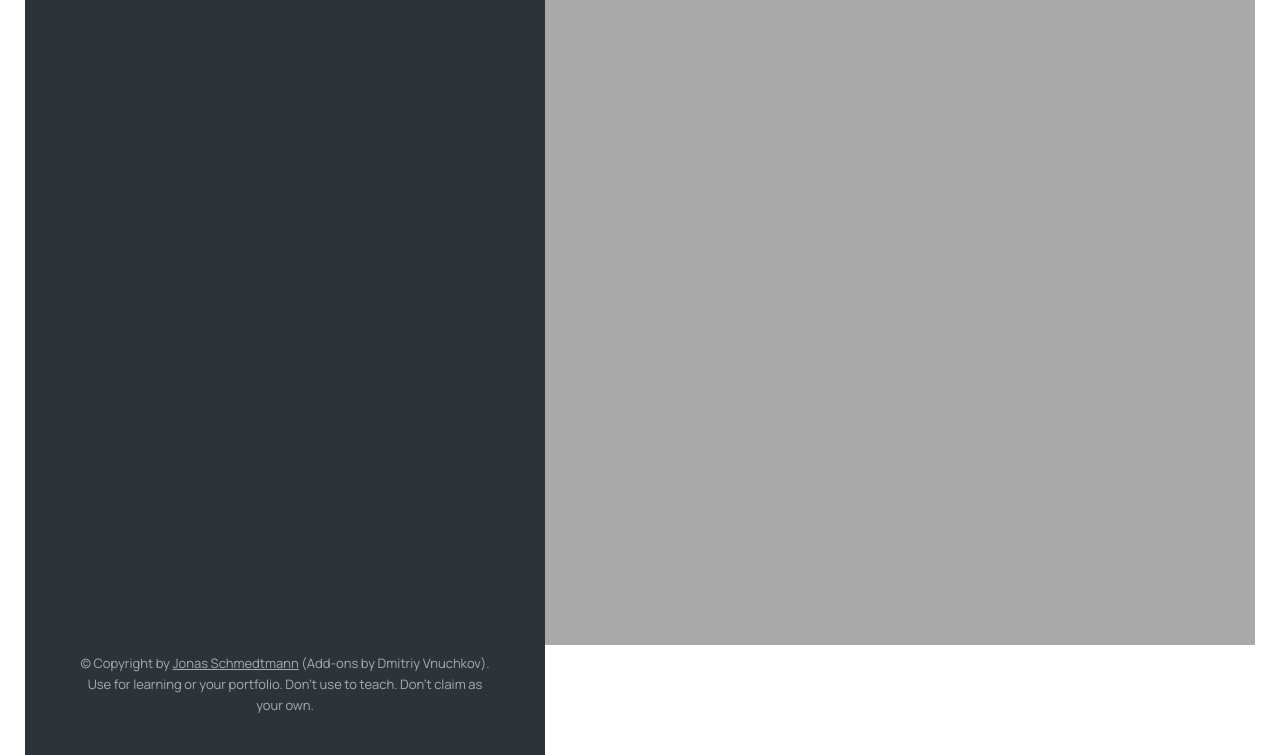
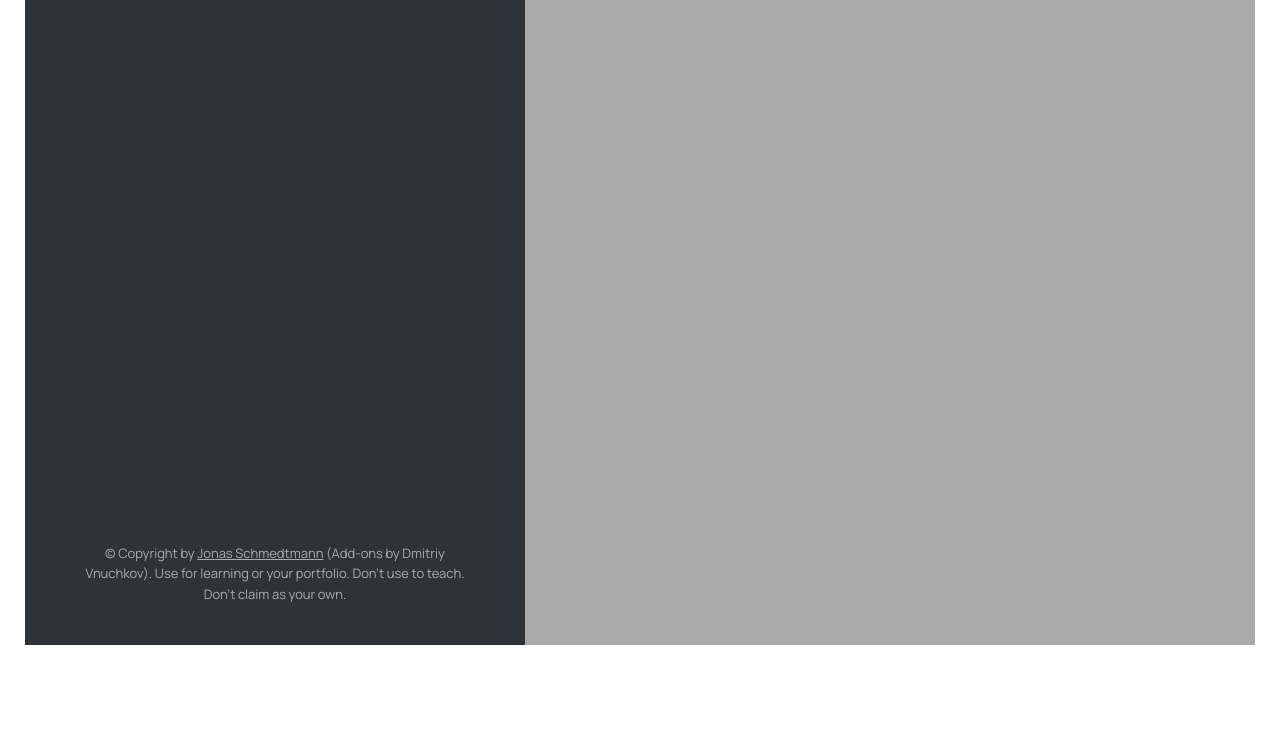
Before and after one commit to DeevDevs/dd-mapty-app, a website built with Parcel: page index.html in a window 1280 px wide. Shown: the part 130-885 px from the top of the page. After the commit the page ends 800 px from the top, so only its background shows below. Built offline with nearby package versions, Linux system fonts and the light colour scheme; no server answers.

Commit message:
fixing style

```diff
--- a/style.css
+++ b/style.css
@@ -95,8 +95,9 @@ a:visited {
 /* SIDEBAR */
 .sidebar {
   position: absolute;
-  width: 52rem;
-  min-width: 52rem;
+  height: calc(100vh - 5rem);
+  width: 50rem;
+  min-width: 50rem;
   z-index: 800;
   flex-basis: 50rem;
   background-color: var(--color-dark--1);
@@ -107,7 +108,7 @@ a:visited {
 
 .workouts {
   list-style: none;
-  height: 77vh;
+  /* height: 70vh; */
   overflow-y: scroll;
   overflow-x: hidden;
   transition: all 0.4s ease;
```
